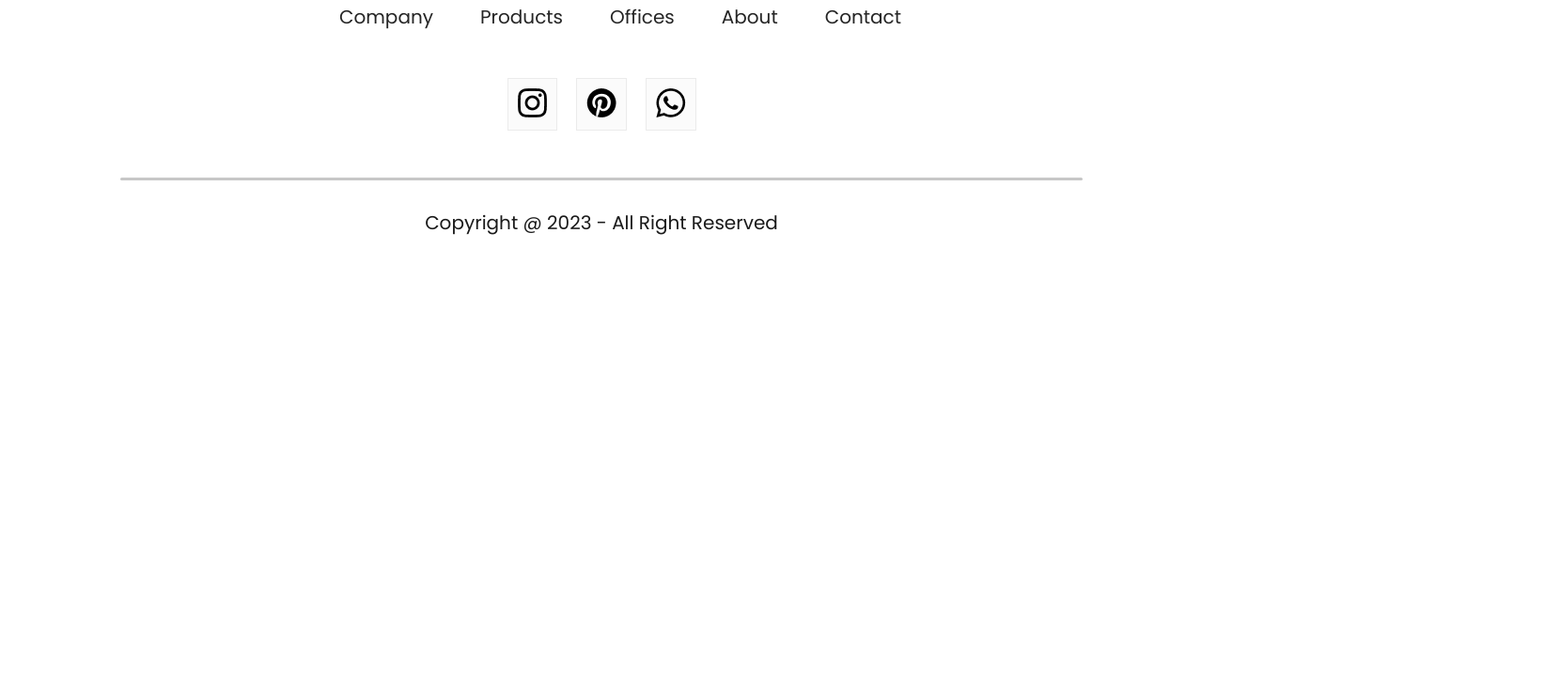
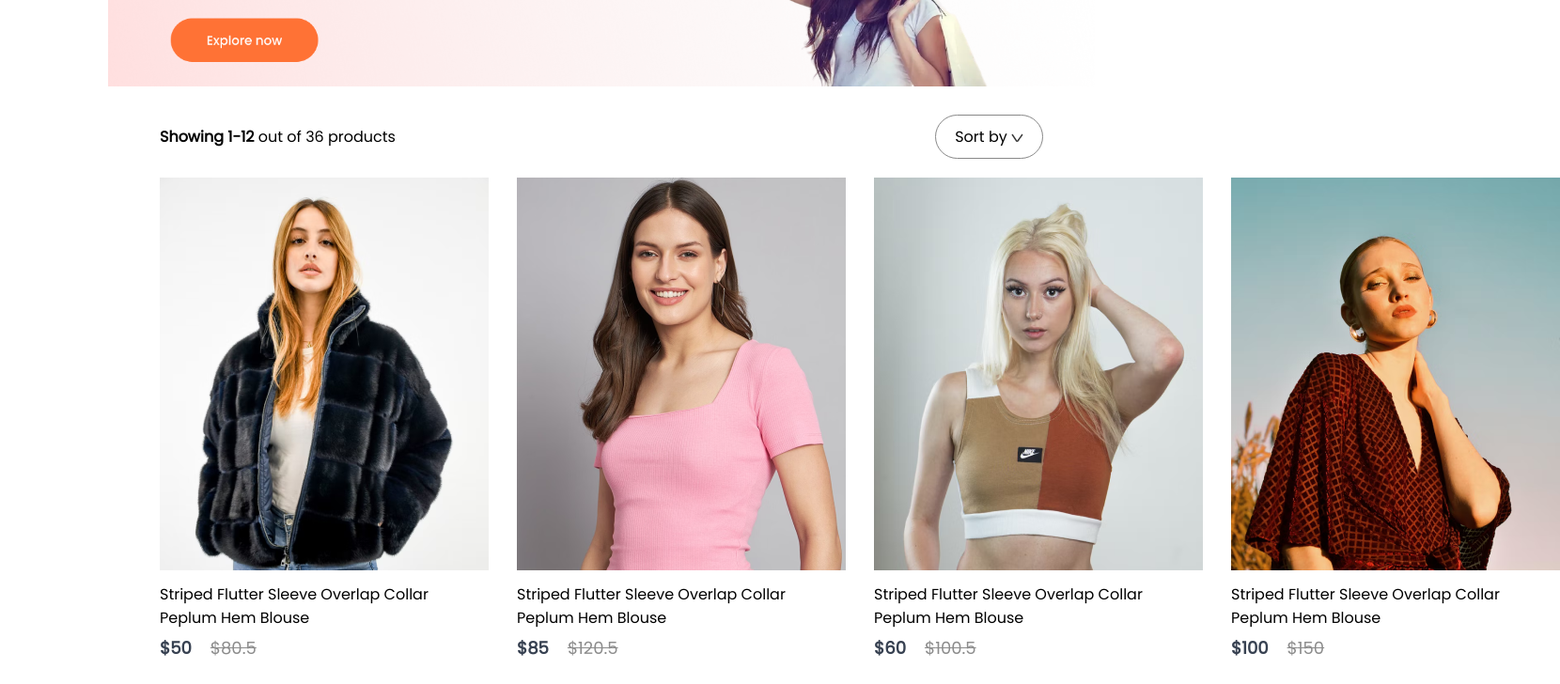
Before and after one commit to Gus1416/e-commerce-practice, a React (Create React App) app in the folder frontend/: page /womens in a window 1280 px wide. Shown: the part 260-988 px from the top of the page at 94% size, 1660 px wide, since content can reach past the window. Before the commit the page ends 800 px from the top, so only its background shows below. Built offline with nearby package versions, Linux system fonts and the light colour scheme.

Commit message:
feat(page): Add shop categories for men, women and kid

```diff
--- a/frontend/src/App.js
+++ b/frontend/src/App.js
@@ -7,6 +7,9 @@ import Product from './Pages/Product';
 import Cart from './Pages/Cart';
 import LoginSignup from './Pages/LoginSignup';
 import Footer from './Components/Footer/Footer';
+import men_banner from './Components/Assets/banner_mens.png'
+import women_banner from './Components/Assets/banner_women.png'
+import kids_banner from './Components/Assets/banner_kids.png'
 
 function App() {
   return (
@@ -15,9 +18,9 @@ function App() {
         <Navbar/>
         <Routes>
           <Route path='/' element={<Shop/>} />
-          <Route path='/mens' element={<ShopCategory category="mens"/>} />
-          <Route path='/womens' element={<ShopCategory category="womens"/>} />
-          <Route path='/kids' element={<ShopCategory category="kids"/>} />
+          <Route path='/mens' element={<ShopCategory category="men" banner={men_banner}/>} />
+          <Route path='/womens' element={<ShopCategory category="women" banner={women_banner}/>} />
+          <Route path='/kids' element={<ShopCategory category="kid" banner={kids_banner}/>} />
           <Route path='/product' element={<Product/>}>
             <Route path=':productId' element={<Product/>}/>
           </Route>
--- /dev/null
+++ b/frontend/src/Context/ShopContext.jsx
@@ -0,0 +1,17 @@
+import React, { createContext } from "react";
+import all_product from '../Components/Assets/all_product'
+
+export const ShopContext = createContext(null);
+
+const ShopContextProvider = (props) => {
+
+    const contextValue = {all_product};
+
+    return (
+        <ShopContext.Provider value={contextValue}>
+            {props.children}
+        </ShopContext.Provider>
+    )
+}
+
+export default ShopContextProvider;
--- /dev/null
+++ b/frontend/src/Pages/CSS/ShopCategory.css
@@ -0,0 +1,43 @@
+.shopcategory-banner {
+    display: block;
+    margin: 30px auto;
+    width: 82%;
+}
+
+.shopcategory-indexSort {
+    display: flex;
+    margin: 0px 170px;
+    justify-content: space-between;
+    align-items: center;
+}
+
+.shopcategory-sort {
+    padding: 10px 20px;
+    border-radius: 40px;
+    border: 1px solid #888;
+}
+
+.shopcategory-indexSort p span {
+    font-weight: 600;
+}
+
+.shopcategory-products {
+    margin: 20px 170px;
+    display: grid;
+    grid-template-columns: 1fr 1fr 1fr 1fr;
+    gap: 80px 30px;
+}
+
+.shopcategory-loadmore {
+    display: flex;
+    justify-content: center;
+    align-items: center;
+    margin: 150px auto;
+    width: 233px;
+    height: 69px;
+    border-radius: 75px;
+    background: #ededed;
+    color: #787878;
+    font-size: 18px;
+    font-weight: 500;
+}
--- a/frontend/src/Pages/ShopCategory.jsx
+++ b/frontend/src/Pages/ShopCategory.jsx
@@ -1,8 +1,40 @@
-import React from 'react'
+import React, { useContext } from 'react'
+import './CSS/ShopCategory.css'
+import { ShopContext } from '../Context/ShopContext'
+import dropdown_icon from '../Components/Assets/dropdown_icon.png'
+import Item from '../Components/Item/Item'
 
-const ShopCategory = () => {
+const ShopCategory = (props) => {
+
+ const {all_product} = useContext(ShopContext);
+
   return (
-    <div>ShopCategory</div>
+    <div className="shop-category">
+      <img className='shopcategory-banner' src={props.banner} alt="" />
+      <div className="shopcategory-indexSort">
+        <p>
+          <span>Showing 1-12</span> out of 36 products
+        </p>
+        <div className="shopcategory-sort">
+          Sort by <img src={dropdown_icon} alt="" />
+        </div>
+      </div>
+      <div className="shopcategory-products">
+        {all_product.map((item, index) => {
+          if (props.category === item.category) {
+            return <>
+            {console.log("Rendering item:", item)}
+            <Item key={index} id={item.id} name={item.name} image={item.image} new_price={item.new_price} old_price={item.old_price} />
+          </>
+          } else {
+            return null;
+          }
+        })}
+      </div>
+      <div className="shopcategory-loadmore">
+        Explore More
+      </div>
+    </div>
   )
 }
 
--- a/frontend/src/index.js
+++ b/frontend/src/index.js
@@ -3,12 +3,13 @@ import ReactDOM from 'react-dom/client';
 import './index.css';
 import App from './App';
 import reportWebVitals from './reportWebVitals';
+import ShopContextProvider from './Context/ShopContext';
 
 const root = ReactDOM.createRoot(document.getElementById('root'));
 root.render(
-  <React.StrictMode>
+  <ShopContextProvider>
     <App />
-  </React.StrictMode>
+  </ShopContextProvider>
 );
 
 // If you want to start measuring performance in your app, pass a function
```
